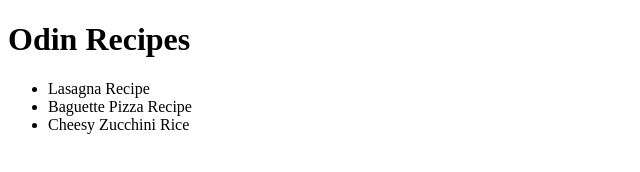
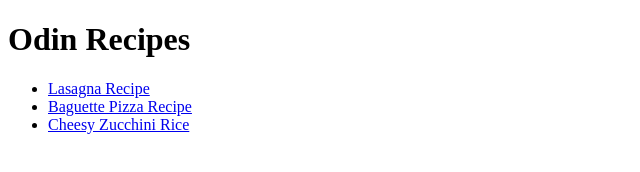
Before and after one commit to dylanleow/odin-recipes, a plain HTML site: page index.html in a window 1280 px wide. Shown: the whole page, without its empty margins (0-640 px from the left). Drawn offline with Linux system fonts and the light colour scheme.

Commit message:
index.html

```diff
--- a/index.html
+++ b/index.html
@@ -10,9 +10,9 @@
     <h1>Odin Recipes</h1>
 
     <ul>
-        <li><a href="recipes/lasagna.html"></a> Lasagna Recipe </li>
-        <li><a href="recipes/baguette_pizza.html"></a> Baguette Pizza Recipe </li>
-        <li><a href="recipes/cheesy_zucchini_rice.html"></a> Cheesy Zucchini Rice </li>
+        <li><a href="recipes/lasagna.html">Lasagna Recipe </a></li>
+        <li><a href="recipes/baguette_pizza.html">Baguette Pizza Recipe </a></li>
+        <li><a href="recipes/cheesy_zucchini_rice.html"> Cheesy Zucchini Rice </a></li>
     </ul>
 </body>
 </html>
```
